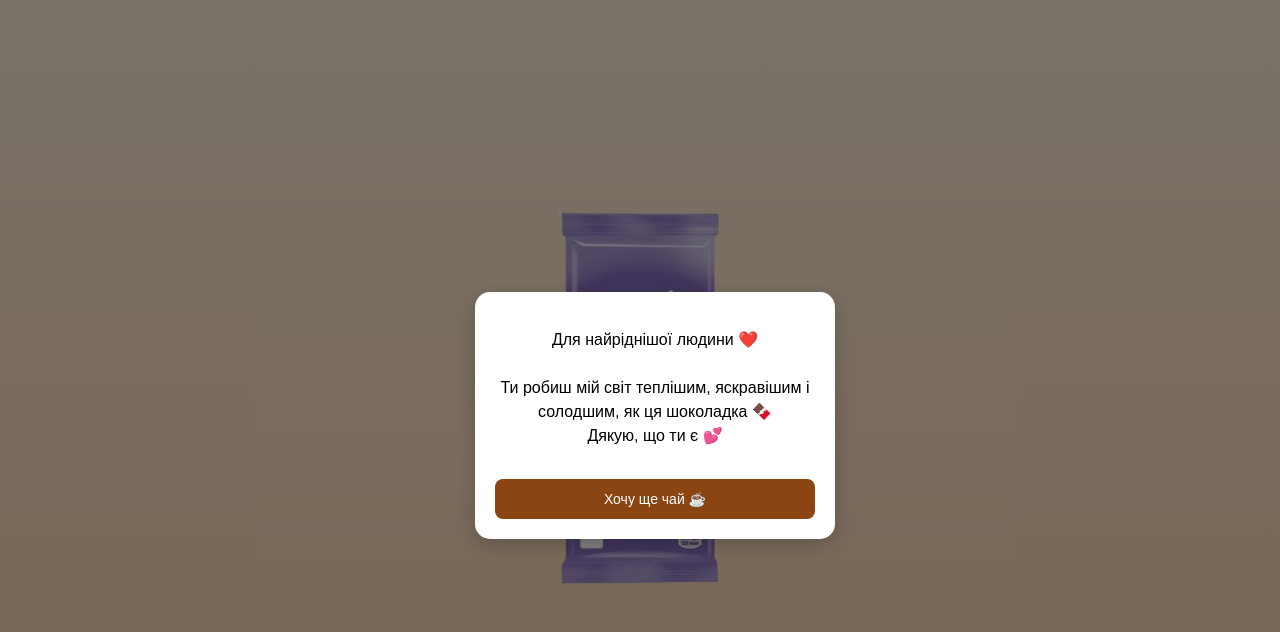
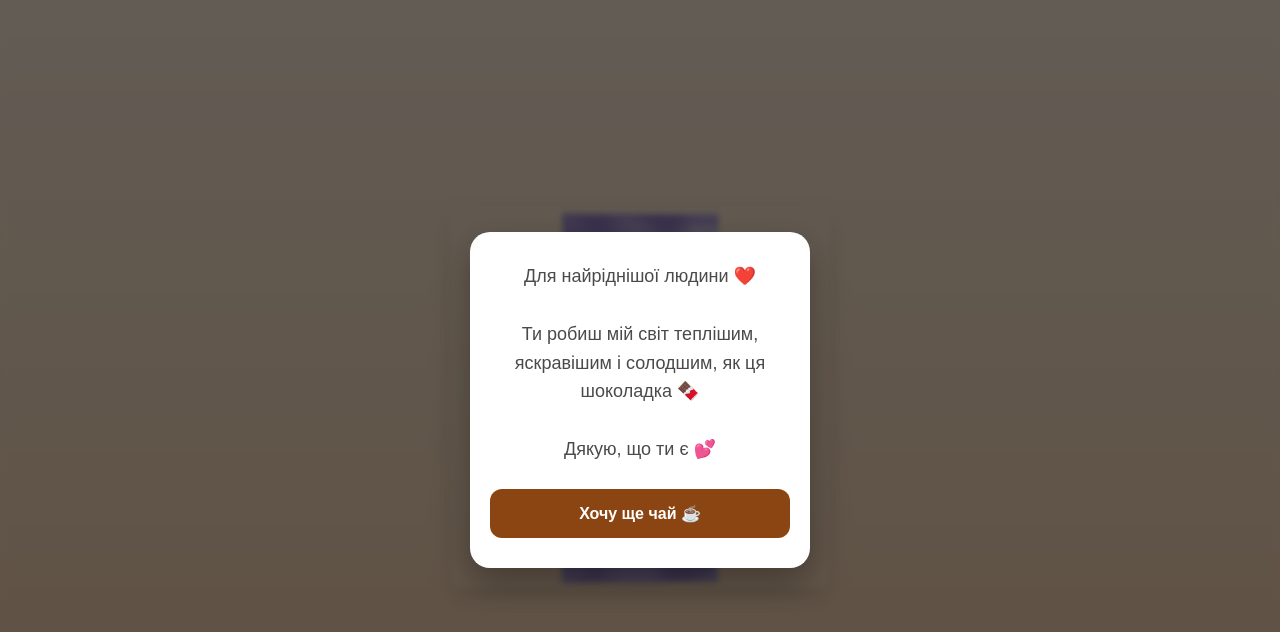
Before and after one commit to vrodchenko2008-bot/chocolate, a plain HTML site: page index.html in a window 1280 px wide. Both pictures are taken after a click on the picture 640 px from the left and 398 px from the top of the page. Drawn offline with Linux system fonts and the light colour scheme.

Commit message:
Enhance modal and styling in index.html
Updated styles and modal functionality for better user experience.

```diff
--- a/index.html
+++ b/index.html
@@ -5,20 +5,27 @@
   <meta name="viewport" content="width=device-width, initial-scale=1.0">
   <title>Для коханої людини</title>
   <style>
+    /* Базові налаштування для уникнення проблем з розмірами */
+    * {
+      box-sizing: border-box;
+    }
+
     body {
       margin: 0;
       min-height: 100vh;
+      /* Використовуємо modern viewport height для мобільних */
+      min-height: 100dvh;
       display: flex;
       justify-content: center;
       align-items: center;
       background: linear-gradient(to bottom, #f5e6d3, #f0c9a4);
       font-family: Arial, sans-serif;
+      overflow: hidden; /* Щоб сторінка не смикалася при відкритті модалки */
     }
 
     .container {
       text-align: center;
-      padding: 15px;
-      width: 100%;
+      padding: 20px;
     }
 
     img {
@@ -28,24 +35,28 @@
       cursor: pointer;
       transition: transform 0.3s;
       border-radius: 12px;
+      box-shadow: 0 10px 25px rgba(0,0,0,0.1);
     }
 
     img:hover {
       transform: scale(1.05);
     }
 
+    /* Модальне вікно */
     .modal {
-      display: none;
+      display: none; /* Приховано за замовчуванням */
       position: fixed;
+      z-index: 1000;
       top: 0;
       left: 0;
       width: 100%;
       height: 100%;
-      background: rgba(0,0,0,0.5);
-      padding: 15px;
+      background: rgba(0,0,0,0.6);
+      backdrop-filter: blur(3px); /* Легке розмиття фону */
+      padding: 20px;
     }
 
-    /* ВАЖНО: отдельный класс для центрирования */
+    /* Клас, який ми додаємо через JS */
     .modal.active {
       display: flex;
       justify-content: center;
@@ -54,44 +65,49 @@
 
     .modal-content {
       background: white;
-      padding: 20px;
-      border-radius: 15px;
+      padding: 30px 20px;
+      border-radius: 20px;
       text-align: center;
       width: 100%;
-      max-width: 320px;
-      box-shadow: 0 5px 20px rgba(0,0,0,0.2);
-      animation: fadeIn 0.3s ease;
+      max-width: 340px; /* Оптимальна ширина для мобільних */
+      box-shadow: 0 15px 35px rgba(0,0,0,0.3);
+      animation: popIn 0.4s cubic-bezier(0.175, 0.885, 0.32, 1.275);
     }
 
     .modal-content p {
-      font-size: 16px;
-      line-height: 1.5;
+      font-size: 18px;
+      line-height: 1.6;
+      color: #4a4a4a;
+      margin: 0;
     }
 
     button {
-      margin-top: 15px;
-      padding: 12px 20px;
+      margin-top: 25px;
+      padding: 15px 25px;
       border: none;
       background: #8b4513;
       color: white;
-      border-radius: 8px;
+      border-radius: 12px;
       cursor: pointer;
-      font-size: 14px;
+      font-size: 16px;
+      font-weight: bold;
       width: 100%;
+      transition: background 0.3s, transform 0.1s;
     }
 
-    button:hover {
-      background: #a0522d;
+    button:active {
+      transform: scale(0.98);
     }
 
-    @keyframes fadeIn {
+    /* Анімація появи */
+    @keyframes popIn {
       from {
         opacity: 0;
-        transform: scale(0.9);
+        transform: scale(0.8) translateY(20px);
       }
       to {
         opacity: 1;
-        transform: scale(1);
+        transform: scale(1) translateY(0);
       }
     }
   </style>
@@ -106,7 +122,7 @@
   <div class="modal-content">
     <p>
       Для найріднішої людини ❤️<br><br>
-      Ти робиш мій світ теплішим, яскравішим і солодшим, як ця шоколадка 🍫<br>
+      Ти робиш мій світ теплішим, яскравішим і солодшим, як ця шоколадка 🍫<br><br>
       Дякую, що ти є 💕
     </p>
     <button onclick="goToLink()">Хочу ще чай ☕</button>
@@ -114,18 +130,27 @@
 </div>
 
 <script>
+  const modal = document.getElementById('modal');
+
   function openModal() {
-    document.getElementById('modal').classList.add('active');
+    modal.classList.add('active');
+    // Забороняємо прокрутку фону при відкритому вікні
+    document.body.style.overflow = 'hidden';
+  }
+
+  function closeModal() {
+    modal.classList.remove('active');
+    document.body.style.overflow = 'auto';
   }
 
   function goToLink() {
     window.location.href = "https://vrodchenko2008-bot.github.io/tea/";
   }
 
+  // Закриття при кліку на темний фон
   window.onclick = function(event) {
-    const modal = document.getElementById('modal');
     if (event.target === modal) {
-      modal.classList.remove('active');
+      closeModal();
     }
   }
 </script>
```
